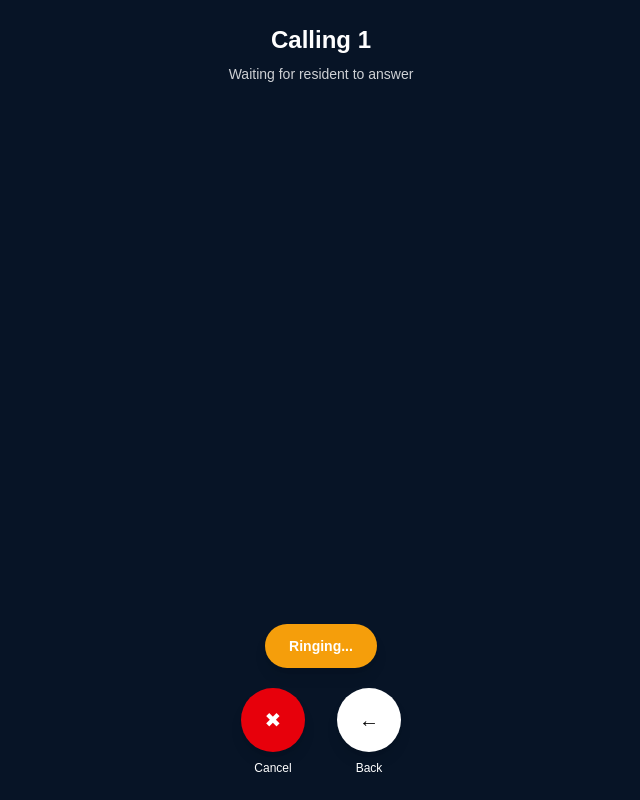
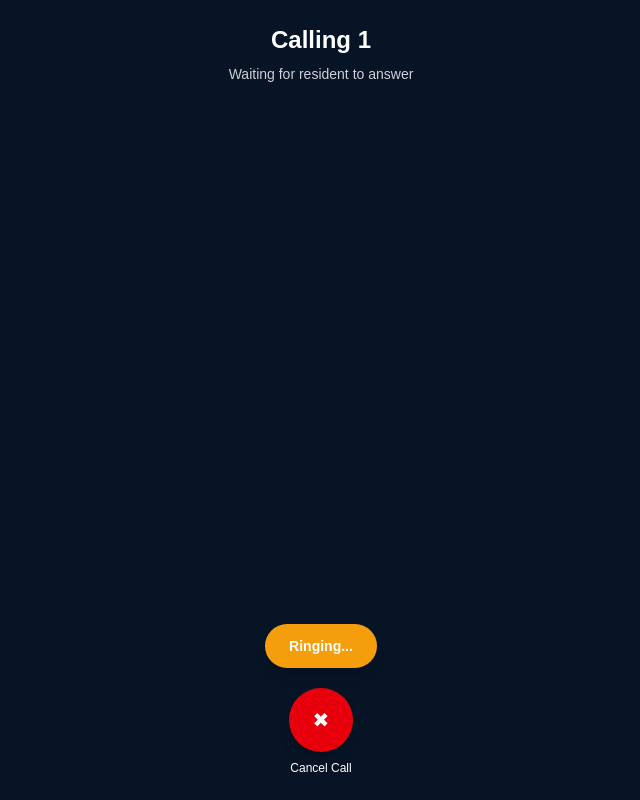
Before and after one commit to ahmadaav03/smart-gate, a Next.js app: page /1/u/1/call/1 in a window 1280 px wide. Shown: the whole page, without its empty margins (319-959 px from the left). Built offline with nearby package versions, Linux system fonts and the light colour scheme.

Commit message:
fixing buttons and ringtones

```diff
--- a/app/[siteSlug]/u/[unitSlug]/call/[name]/page.tsx
+++ b/app/[siteSlug]/u/[unitSlug]/call/[name]/page.tsx
@@ -707,16 +707,9 @@ export default function UnitCallPage({
       ✖
     </div>
     <span className="mt-2 text-xs">
-                {status === "answered" ? "End" : "Cancel"}
+      {status === "answered" ? "End Call" : "Cancel Call"}
     </span>
   </button>
-
-            <Link href={backHref} className="flex flex-col items-center">
-              <div className="flex h-16 w-16 items-center justify-center rounded-full bg-white text-xl text-black shadow-lg active:scale-95 transition">
-                ←
-              </div>
-              <span className="mt-2 text-xs">Back</span>
-            </Link>
 </div>
         </div>
       </div>
--- a/app/resident/[name]/page.tsx
+++ b/app/resident/[name]/page.tsx
@@ -532,6 +532,7 @@ useEffect(() => {
 
     if (incomingCall?.status === "calling") {
       ringtoneRef.current.currentTime = 0;
+      ringtoneRef.current.volume = 1;
 
       try {
         await ringtoneRef.current.play();
```
Lines whose indentation alone changed are shown as unchanged.
